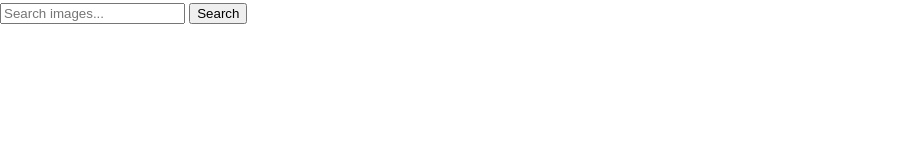
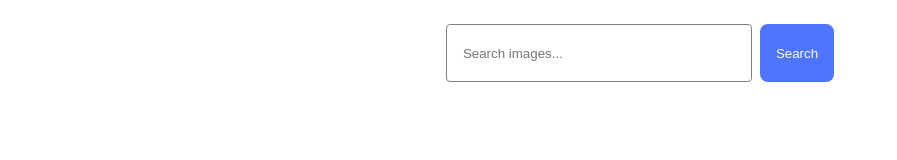
Before and after one commit to milenness/goit-js-hw-12, a plain HTML site: page index.html in a window 1280 px wide. Shown: the whole page, without its empty margins (0-897 px from the left). Drawn offline with Linux system fonts and the light colour scheme; files that its build step writes are made by us from their sources; files whose address does not match are found by name.

Commit message:
Deploying to gh-pages from @ milenness/goit-js-hw-11@5841fd992a06d1097af218f38fd762ede6d5ebc5 🚀

```diff
--- a/assets/index-BE24Cirx.css
+++ /dev/null
@@ -1 +0,0 @@
-h1,h2,h3,h4,h5,h6,p{margin:0}p:last-child{margin-bottom:0}ul{margin:0;padding:0;list-style:none}a{color:currentColor;text-decoration:none}button{cursor:pointer}img{display:block;max-width:100%;height:auto}:root{font-family:system-ui,-apple-system,BlinkMacSystemFont,Segoe UI,Roboto,Oxygen,Ubuntu,Cantarell,Open Sans,Helvetica Neue,sans-serif;font-size:16px;line-height:1.5;font-weight:400;color:#242424;background-color:#ffffffde;font-synthesis:none;text-rendering:optimizeLegibility;-webkit-font-smoothing:antialiased;-moz-osx-font-smoothing:grayscale;-webkit-text-size-adjust:100%}body{display:flex;flex-direction:column;min-width:100vw;min-height:100vh;margin:0}main{flex-grow:1}main:has(.back-link){text-align:center}.container{min-width:320px;max-width:375px;margin:0 auto;padding:0 16px}@media only screen and (min-width: 768px){.container{max-width:768px}}@media only screen and (min-width: 1200px){.container{max-width:1200px}}
--- /dev/null
+++ b/assets/index-DEiro2Io.css
@@ -0,0 +1 @@
+h1,h2,h3,h4,h5,h6,p{margin:0}p:last-child{margin-bottom:0}ul{margin:0;padding:0;list-style:none}a{color:currentColor;text-decoration:none}button{cursor:pointer}img{display:block;max-width:100%;height:auto}:root{font-family:Montserrat,sans-serif;font-size:16px;font-weight:400;line-height:1.5;letter-spacing:.04em;background-color:#ffffffde;font-synthesis:none;text-rendering:optimizeLegibility;-webkit-font-smoothing:antialiased;-moz-osx-font-smoothing:grayscale;-webkit-text-size-adjust:100%}body{display:flex;flex-direction:column;min-width:100vw;min-height:100vh;margin:0}main{flex-grow:1}.container{min-width:320px;max-width:375px;margin:0 auto;padding:0 16px}@media only screen and (min-width: 768px){.container{max-width:768px}}@media only screen and (min-width: 1200px){.container{max-width:1200px}}.form{display:flex;gap:8px;justify-content:center;padding-top:24px;margin-bottom:32px}input[name=search-text]{width:272px;height:40px;padding:8px 16px;border:1px solid #808080;border-radius:4px;outline:none;transition:border-color .25s cubic-bezier(.4,0,.2,1)}input[name=search-text]:hover{border-color:#000}input[name=search-text]:focus{border-color:#4e75ff}button[type=submit]{display:flex;align-items:center;justify-content:center;padding:8px 16px;background-color:#4e75ff;color:#fff;font-weight:500;border:none;border-radius:8px;cursor:pointer;transition:background-color .25s cubic-bezier(.4,0,.2,1)}button[type=submit]:hover{background-color:#6c8cff}
--- a/index.html
+++ b/index.html
@@ -5,7 +5,7 @@
     <meta name="viewport" content="width=device-width, initial-scale=1.0" />
     <title>Home Work 11</title>
     <script type="module" crossorigin src="/goit-js-hw-11/index.js"></script>
-    <link rel="stylesheet" crossorigin href="/goit-js-hw-11/assets/index-BE24Cirx.css">
+    <link rel="stylesheet" crossorigin href="/goit-js-hw-11/assets/index-DEiro2Io.css">
   </head>
   <body>
     <main>
```
